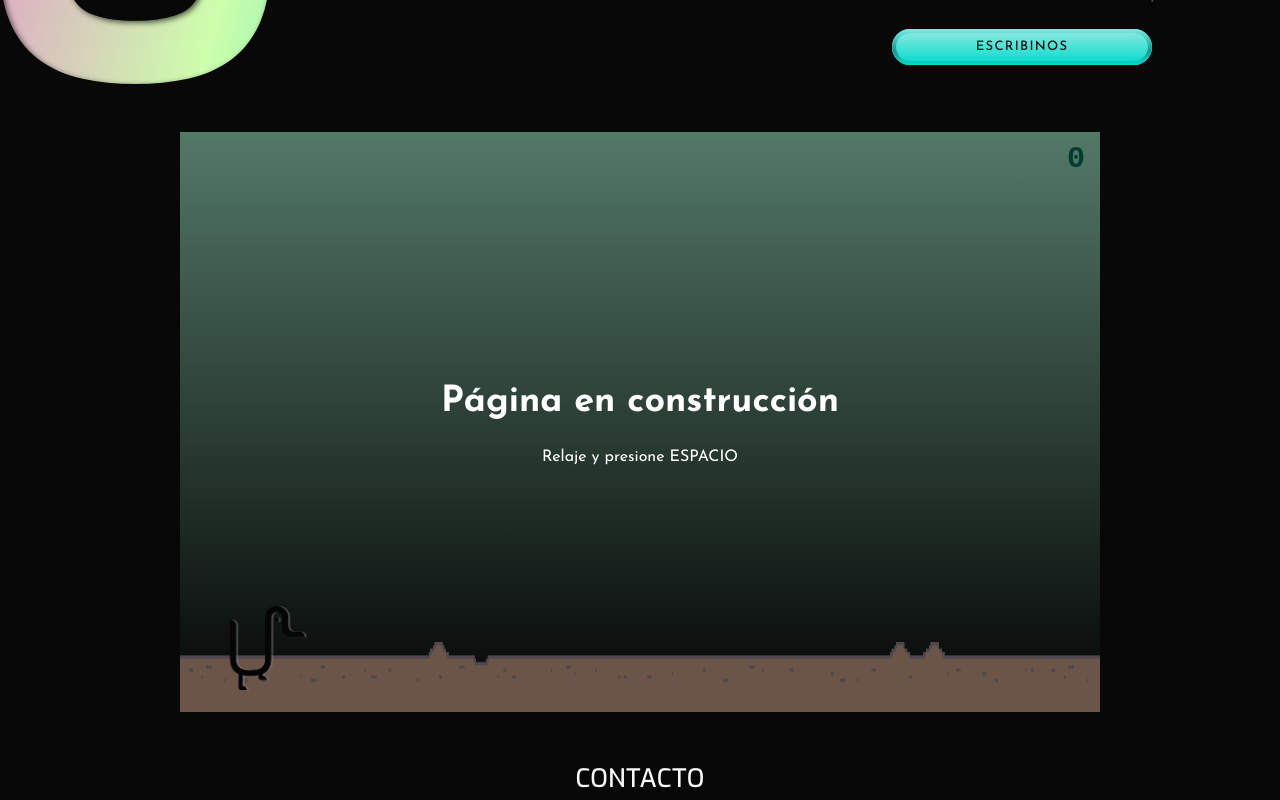
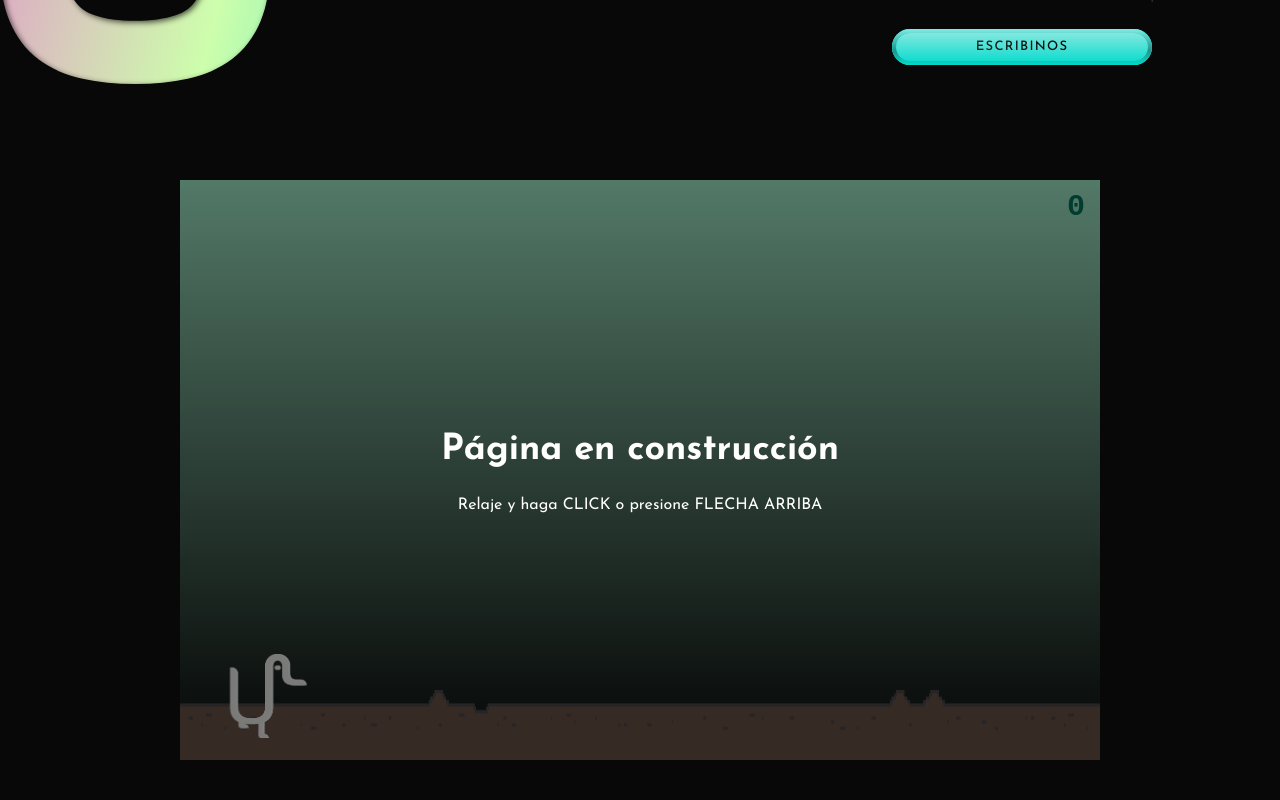
Before and after one commit to EmiLongo/inpulse, a React (Vite) app: page / in a window 1280 px wide. Shown: the part 580-1380 px from the top of the page. Built offline with nearby package versions, Linux system fonts and the light colour scheme; no server answers; a web font is replaced by a local one.

Commit message:
md DinoGame - se cambia space por flecha arriba

```diff
--- a/src/modules/home/components/DinoGame.tsx
+++ b/src/modules/home/components/DinoGame.tsx
@@ -418,7 +418,7 @@ export const DinoGame: React.FC = () => {
   // Handle keydown
   useEffect(() => {
     const handleKeyDown = (e: KeyboardEvent) => {
-      if (e.code === 'Space' || e.key === ' ') {
+      if (e.code === 'ArrowUp') {
         e.preventDefault();
         if (!gameStarted) {
           startGame();
@@ -445,12 +445,22 @@ export const DinoGame: React.FC = () => {
   }, []);
 
   return (
-    <Box id="game" sx={{ bgcolor: 'amber.900', display: 'flex', alignItems: 'center', justifyContent: 'center' }}>
+    <Box
+    sx={{
+      bgcolor: 'amber.900',
+      display: 'flex',
+      alignItems: 'center',
+      justifyContent: 'center',
+      marginY: {xs: '4rem', md: '5rem', lg: '6rem', xl: '7rem'}
+
+    }}
+    >
       <Box sx={{ position: 'relative' }}>
         {/* Contenedor principal del juego */}
         <Box
           ref={containerRef}
           onTouchStart={handleGameInteraction}
+          onClick={handleGameInteraction}
           sx={{
             position: 'relative',
             width: 'min(920px, 100vw)',
@@ -479,6 +489,7 @@ export const DinoGame: React.FC = () => {
               backgroundRepeat: 'repeat-x',
               backgroundImage: `url(${suelo})`,
               backgroundSize: '50% 70px',
+              filter: 'brightness(0.5)',
             }}
           />
 
@@ -496,7 +507,7 @@ export const DinoGame: React.FC = () => {
               backgroundSize: '336px 84px',
               backgroundRepeat: 'repeat-x',
               backgroundPositionX: '0px',
-              filter: 'drop-shadow(2px 0 0 rgb(255, 255, 255, 0.5))',
+              filter: 'drop-shadow(2px 0 0 rgb(0, 0, 0, 1)) invert(1)',
             }}
             className="dino dino-corriendo"
           />
@@ -536,7 +547,7 @@ export const DinoGame: React.FC = () => {
             <Box sx={{ textAlign: 'center', color: 'white' }}>
               <Typography sx={{ fontSize: '2.25rem', fontWeight: 'bold', mb: 2 }}>GAME OVER</Typography>
               <Typography sx={{ fontSize: '1.25rem', mb: 1 }}>Score: {score}</Typography>
-              <Typography sx={{ fontSize: '1rem' }}>Presione ESPACIO para reiniciar</Typography>
+              <Typography sx={{ fontSize: '1rem' }}>Presione FLECHA ARRIBA o CLICK para reiniciar</Typography>
             </Box>
           </Box>
         )}
@@ -557,7 +568,7 @@ export const DinoGame: React.FC = () => {
           >
             <Box sx={{ textAlign: 'center', color: 'white' }}>
               <Typography sx={{ fontSize: '2.25rem', fontWeight: 'bold', mb: 2 }}>Página en construcción</Typography>
-              <Typography sx={{ fontSize: '1rem' }}>Relaje y presione ESPACIO</Typography>
+              <Typography sx={{ fontSize: '1rem' }}>Relaje y haga CLICK o presione FLECHA ARRIBA</Typography>
             </Box>
           </Box>
         )}
```
